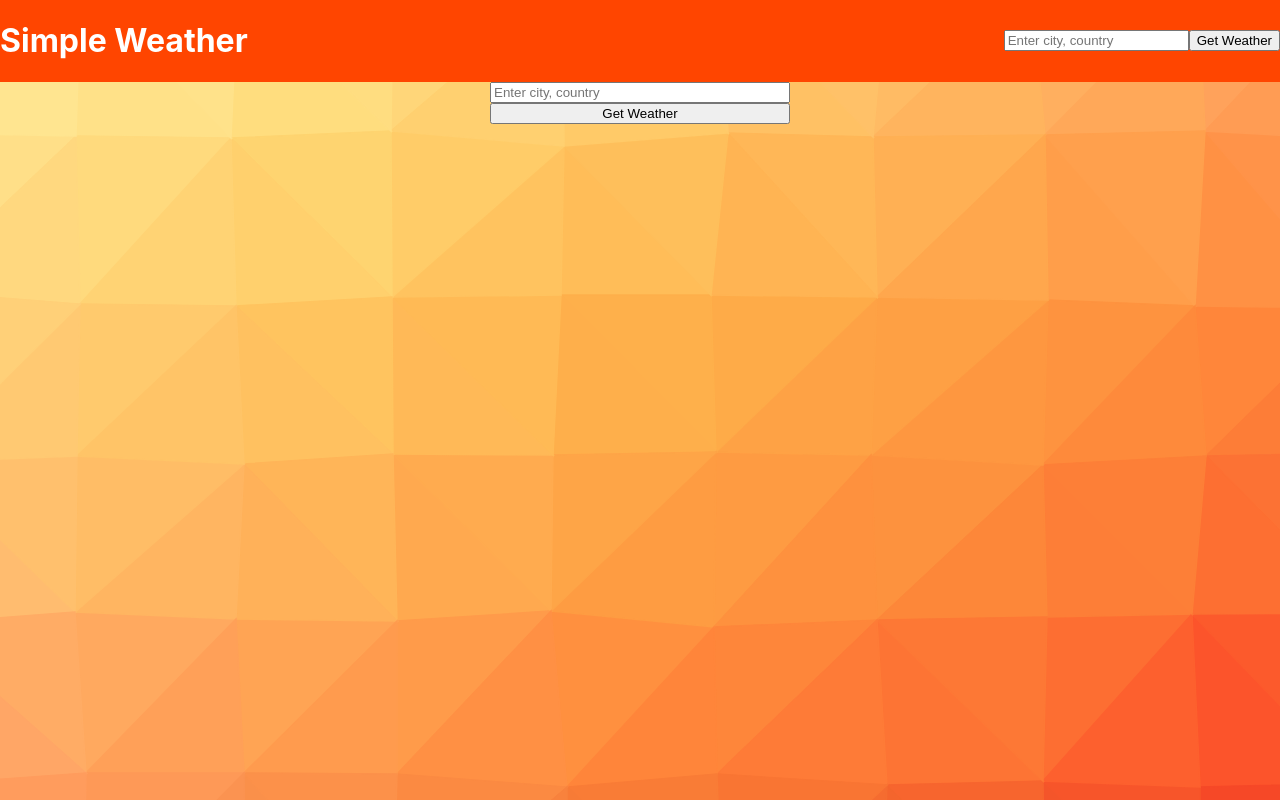
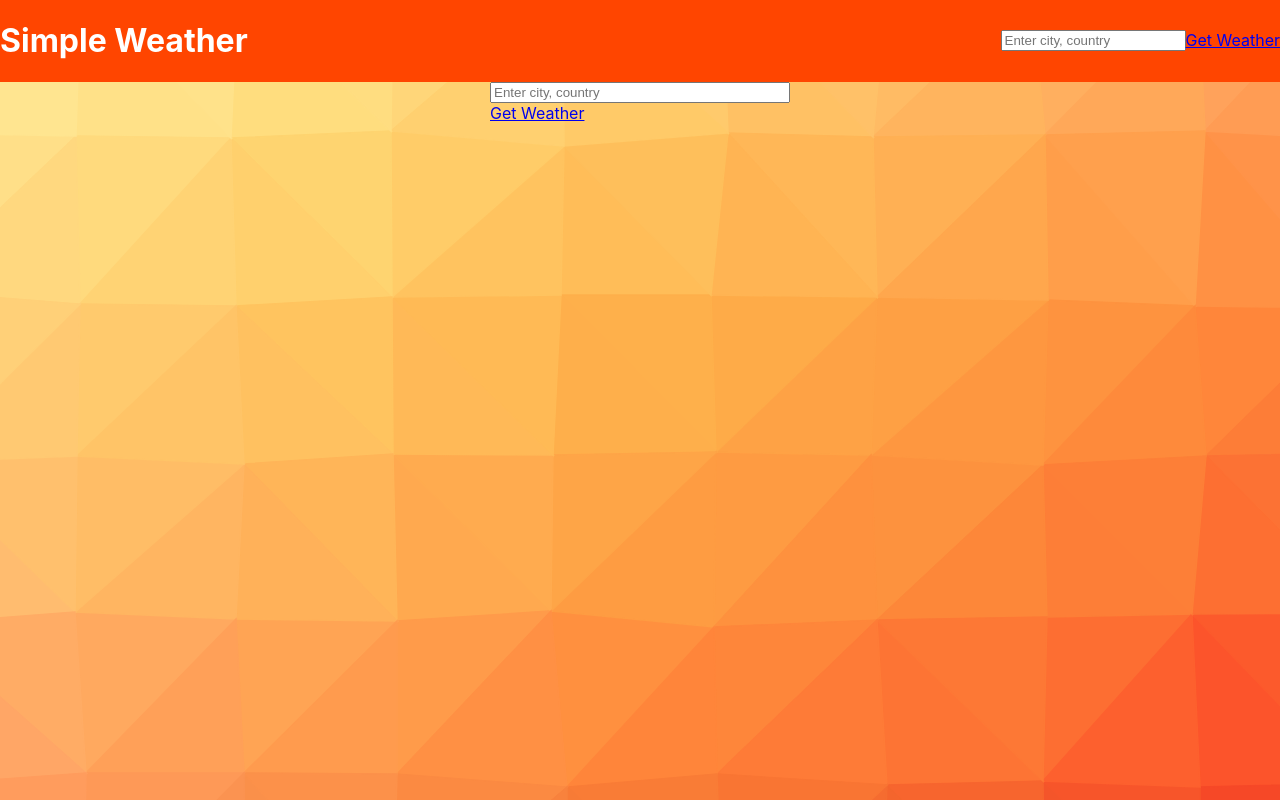
Before and after one commit to loganFry/simple-weather, a React (Create React App) app: page / in a window 1280 px wide. Built offline with nearby package versions, Linux system fonts and the light colour scheme.

Commit message:
Finished up routing to forecast, made weather form button into link to forecast

```diff
--- a/src/App.js
+++ b/src/App.js
@@ -11,12 +11,14 @@ class App extends Component {
   render() {
     return (
       <div>
-        <Nav />
         <BrowserRouter>
-          <Switch>
-            <Route exact path='/' component={Home} />
-            <Route path='/forecast' component={ExtendedForecast} />
-          </Switch>
+          <div>
+            <Nav />
+            <Switch>
+              <Route exact path='/' component={Home} />
+              <Route path='/forecast' component={ExtendedForecast} />
+            </Switch>
+          </div>
         </BrowserRouter>
       </div>
     )
--- a/src/components/WeatherForm.js
+++ b/src/components/WeatherForm.js
@@ -1,4 +1,4 @@
-var Link = require('react-router').Link;
+var Link = require('react-router-dom').Link;
 var React = require('react');
 var PropTypes = require('prop-types');
 
@@ -44,7 +44,9 @@ class WeatherForm extends React.Component {
           value={this.state.text}
           onChange={this.handleChange}
           placeholder='Enter city, country'/>
-        <button>Get Weather</button>
+        <Link to={'/forecast?city=' + this.state.city + '&country=' + this.state.country}>
+          Get Weather
+        </Link>
       </div>
     )
   }
```
